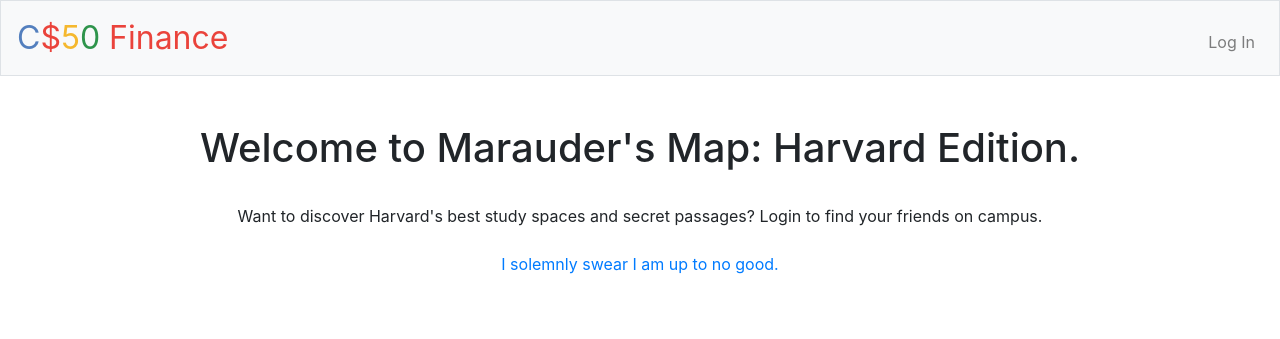
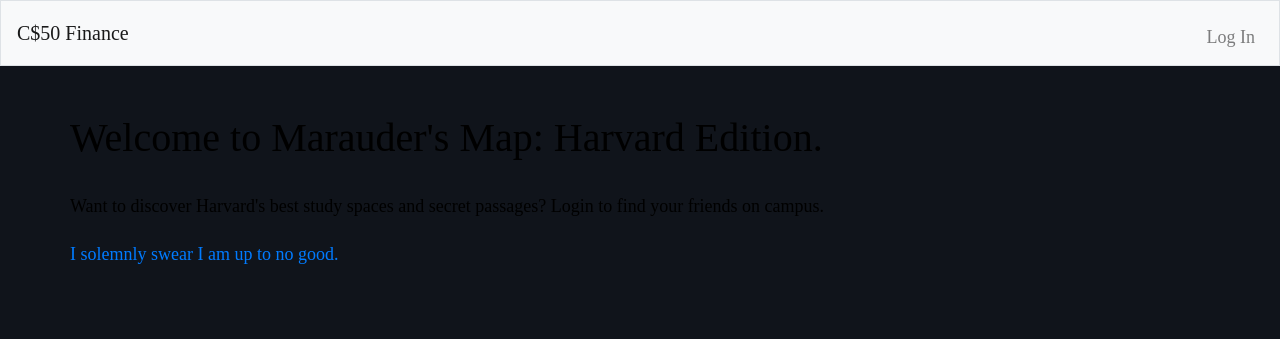
Before and after one commit to monica-chang/harvardmap, a Flask app: page / in a window 1280 px wide. Shown: the top 339 px of the page. Run offline with Flask 2, Linux system fonts and the light colour scheme; parts of the project's set-up code (start-up, migrations or seed data) failed here and were passed over; some libraries are stand-ins or nearby versions.

Commit message:
update with harry potter-themed styling

```diff
--- a/static/styles.css
+++ b/static/styles.css
@@ -1,52 +1,44 @@
-nav .navbar-brand
-{
-    /* size for brand */
-    font-size: xx-large;
+
+.body, body {
+    background-color: #10141b;
+    font-family: Butler,serif;
+    color: #fff;
+    margin: 0;
+}
+.body, body {
+    font-family: Sofia Pro,serif;
+    font-size: 18px;
+    font-weight: 300;
+    line-height: 24px;
+    color: #000;
 }
 
-/* colors for brand */
-nav .navbar-brand .blue
-{
-    color: #537fbe;
+body {
+    margin: 0;
 }
-nav .navbar-brand .red
-{
-    color: #ea433b;
+*, :after, :before {
+    box-sizing: inherit;
 }
-nav .navbar-brand .yellow
-{
-    color: #f5b82e;
+user agent stylesheet
+body {
+    display: block;
+    margin: 8px;
 }
-nav .navbar-brand .green
-{
-    color: #2e944b;
+:root {
+    --background-image: "none";
 }
 
-main .form-control
-{
-    /* center form controls */
-    display: inline-block;
-
-    /* override Bootstrap's 100% width for form controls */
-    width: auto;
+html {
+    line-height: 1.15;
+    -webkit-text-size-adjust: 100%;
 }
-
-main
-{
-    /* scroll horizontally as needed */
-    overflow-x: auto;
-
-    /* center contents */
-    text-align: center;
+user agent stylesheet
+html {
+    color: -internal-root-color;
 }
-
-main img
-{
-    /* constrain images on small screens */
-    max-width: 100%;
+*, :after, :before {
+    box-sizing: inherit;
 }
-
-table
-{
-    text-align: left;
+*, :after, :before {
+    box-sizing: inherit;
 }
```
